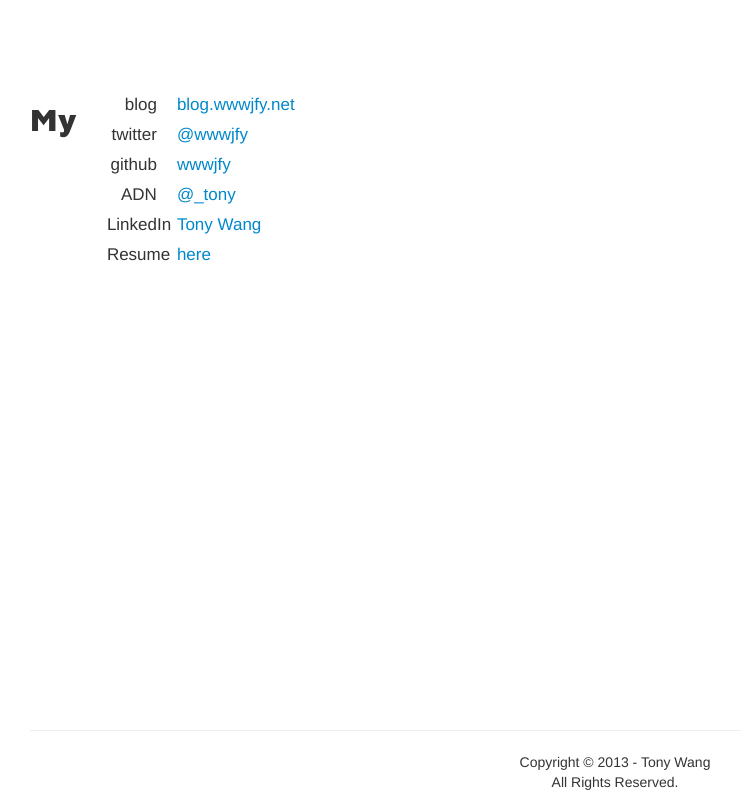
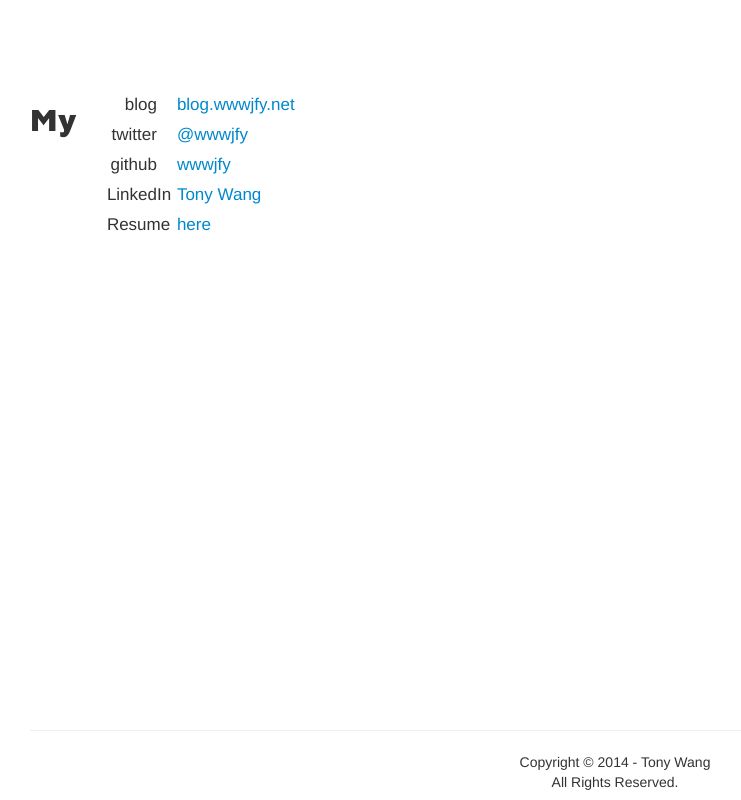
Before and after one commit to wwwjfy/wwwjfy.net, a plain HTML site: page index.html in a window 1280 px wide. Shown: the whole page, without its empty margins (25-766 px from the left). Drawn offline with nearby package versions, Linux system fonts and the light colour scheme.

Commit message:
remove ADN

```diff
--- a/index.html
+++ b/index.html
@@ -29,7 +29,6 @@
                         <li><category>blog</category><a href="http://blog.wwwjfy.net">blog.wwwjfy.net</a></li>
                         <li><category>twitter</category><a href="https://twitter.com/wwwjfy">@wwwjfy</a></li>
                         <li><category>github</category><a href="https://github.com/wwwjfy">wwwjfy</a></li>
-                        <li><category>ADN</category><a href='https://alpha.app.net/_tony' rel='me'>@_tony</a></li>
                         <li><category>LinkedIn</category><a href="http://www.linkedin.com/pub/tony-wang/34/467/7a5">Tony Wang</a></li>
                         <li><category>Resume</category><a href="/resume.pdf">here</a></li>
                     </ul>
@@ -40,7 +39,7 @@
         <div id="footer">
             <div class="container">
                 <hr />
-                Copyright &copy; 2013 - Tony Wang
+                Copyright &copy; 2014 - Tony Wang
                 <br />
                 All Rights Reserved.
             </div>
```
